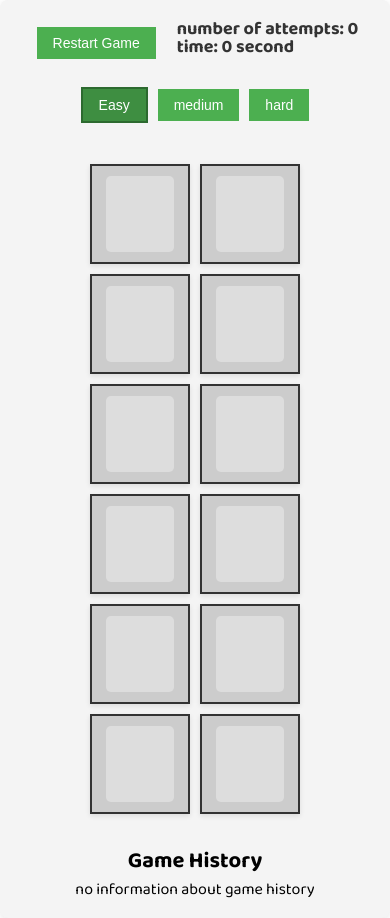
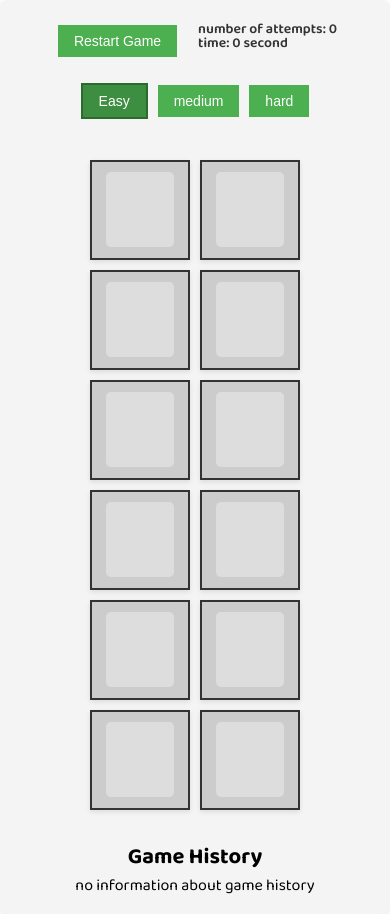
Before and after one commit to cmdspeed/Memory-Game, a React (Vite) app: page / in a window 390 px wide. Built offline with nearby package versions, Linux system fonts and the light colour scheme.

Commit message:
add gamestats responsive style

```diff
--- a/src/components/styles/GameStats/GameStats.scss
+++ b/src/components/styles/GameStats/GameStats.scss
@@ -1,6 +1,13 @@
 .game-stats {
-  font-size: 18px;
-  font-weight: bold;
+  font-size: 0.875rem;
+  font-weight: 600;
   color: #333;
   margin-bottom: 10px;
+  @media (min-width: 601px) {
+    font-size: 1rem;
+  }
+
+  @media (min-width: 1025px) {
+    font-size: 1.125rem;
+  }
 }
```
